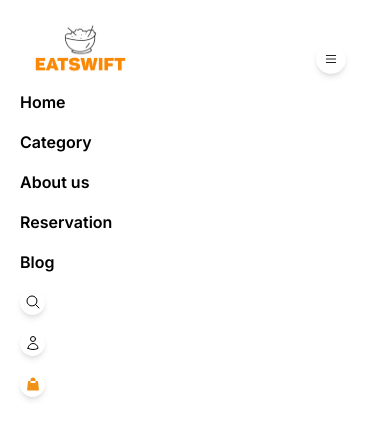
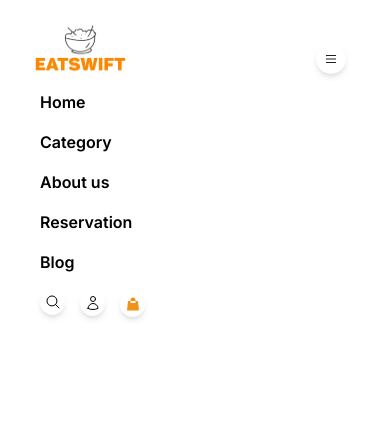
Before and after one commit to nazalbinhamza/Eat-Swift, a Next.js app: page / in a window 390 px wide. Both pictures are taken after a click on the button 331 px from the left and 59 px from the top of the page. Shown: the top 438 px of the page. Built offline with nearby package versions, Linux system fonts and the light colour scheme.

Commit message:
add: change style

```diff
--- a/src/app/_components/nav.tsx
+++ b/src/app/_components/nav.tsx
@@ -47,7 +47,7 @@
           </div>
         </div>
         {menuOpen && (
-          <div className="md:hidden flex flex-col items-start p-4 gap-4 font-semibold font-inter">
+          <div className="md:hidden flex flex-col items-start p-4 gap-4 font-semibold font-inter ml-[20px]">
             <h4>Home</h4>
             <h4>Category</h4>
             <h4>About us</h4>
@@ -58,12 +58,12 @@
               <path strokeLinecap="round" strokeLinejoin="round" d="m21 21-5.197-5.197m0 0A7.5 7.5 0 1 0 5.196 5.196a7.5 7.5 0 0 0 10.607 10.607Z" />
             </svg>
             </div>
-            <div className="w-[25px] bg-white h-[25px] rounded-full shadow-md flex justify-around p-[4px]">
+            <div className="w-[25px] bg-white h-[25px] rounded-full shadow-md flex justify-around p-[4px] ml-[40px] mt-[-40px]">
                 <svg xmlns="http://www.w3.org/2000/svg" fill="none" viewBox="0 0 24 24" strokeWidth="1.5" stroke="currentColor" className="size-4">
                 <path strokeLinecap="round" strokeLinejoin="round" d="M15.75 6a3.75 3.75 0 1 1-7.5 0 3.75 3.75 0 0 1 7.5 0ZM4.501 20.118a7.5 7.5 0 0 1 14.998 0A17.933 17.933 0 0 1 12 21.75c-2.676 0-5.216-.584-7.499-1.632Z" />
                 </svg>
             </div>
-            <div className="w-[25px] bg-white h-[25px] rounded-full shadow-md flex justify-around p-[4px]">
+            <div className="w-[25px] bg-white h-[25px] rounded-full shadow-md flex justify-around p-[4px] ml-[80px] mt-[-40px]">
                 <svg xmlns="http://www.w3.org/2000/svg" fill="#F09217" viewBox="0 0 24 24" strokeWidth="1.5" stroke="none" className="size-4">
                 <path strokeLinecap="round" strokeLinejoin="round" d="M15.75 10.5V6a3.75 3.75 0 1 0-7.5 0v4.5m11.356-1.993 1.263 12c.07.665-.45 1.243-1.119 1.243H4.25a1.125 1.125 0 0 1-1.12-1.243l1.264-12A1.125 1.125 0 0 1 5.513 7.5h12.974c.576 0 1.059.435 1.119 1.007ZM8.625 10.5a.375.375 0 1 1-.75 0 .375.375 0 0 1 .75 0Zm7.5 0a.375.375 0 1 1-.75 0 .375.375 0 0 1 .75 0Z" />
                 </svg>
```
